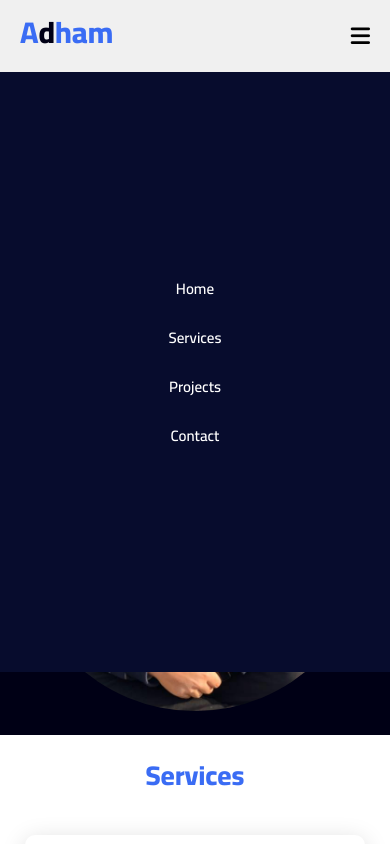
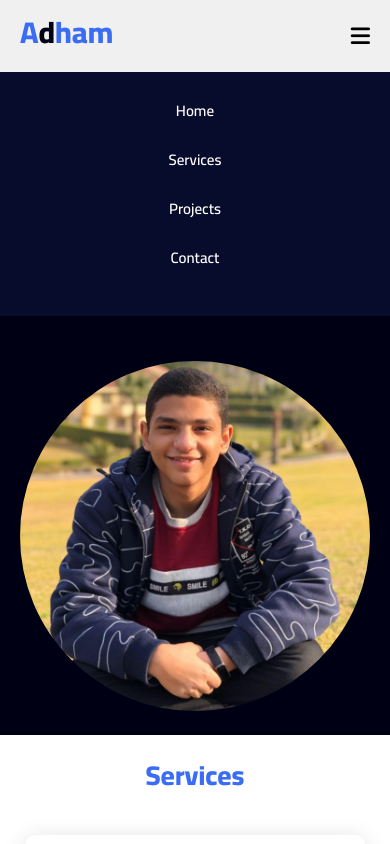
Before and after one commit to AdhamEldouh/Portfolio, a plain HTML site: page index.html in a window 390 px wide. Both pictures are taken after a click on the icon 360 px from the left and 36 px from the top of the page. Shown: the top 844 px of the page. Drawn offline with nearby package versions, Linux system fonts and the light colour scheme.

Commit message:
Update style.css

```diff
--- a/style.css
+++ b/style.css
@@ -477,15 +477,15 @@ footer p i {
   .ae {
     position: absolute;
     transition: 0.4s;
-    top: -1000px;
+    top: 72px;
+    right: 1000px;
     width: 100%;
     background-color: #070c2d;
-    /* height: 244px; */
-    height: 600px;
+    height: 244px;
     display: flex;
     align-items: center;
     justify-content: center;
-    left: 0;
+    /* left: 0; */
     z-index: 9999999;
   }
   #ul {
@@ -499,7 +499,8 @@ footer p i {
 }
 
 .active {
-  top: 72px;
+  /* top: 72px; */
+  right: 0;
 }
 @media (min-width: 991px) {
   #bars {
```
